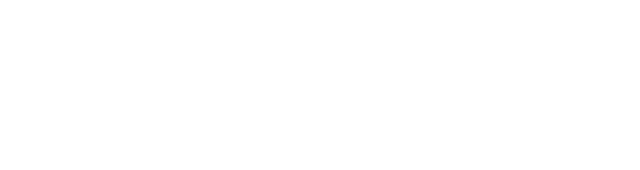
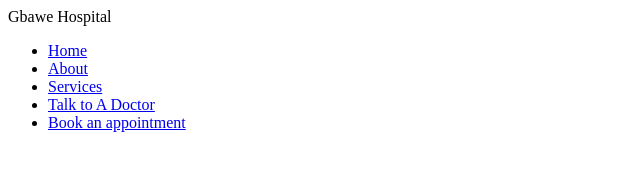
Before and after one commit to Eugene-Eyram-Kobe/hospital_website, a plain HTML site: page index.html in a window 1280 px wide. Shown: the whole page, without its empty margins (0-640 px from the left). Drawn offline with Linux system fonts and the light colour scheme.

Commit message:
navbar done

```diff
--- a/index.html
+++ b/index.html
@@ -6,6 +6,17 @@
     <title>Collaboration</title>
 </head>
 <body>
-
+    <header>
+        <nav>
+            <div class="logo">Gbawe Hospital</div>
+            <ul>
+                <li><a href="#">Home</a></li>
+                <li><a href="#">About</a></li>
+                <li><a href="#">Services</a></li>
+                <li><a href="#">Talk to A Doctor </a></li>
+                <li><a href="#">Book an appointment</a></li>
+            </ul>
+        </nav>
+    </header>
 </body>
 </html>
```
